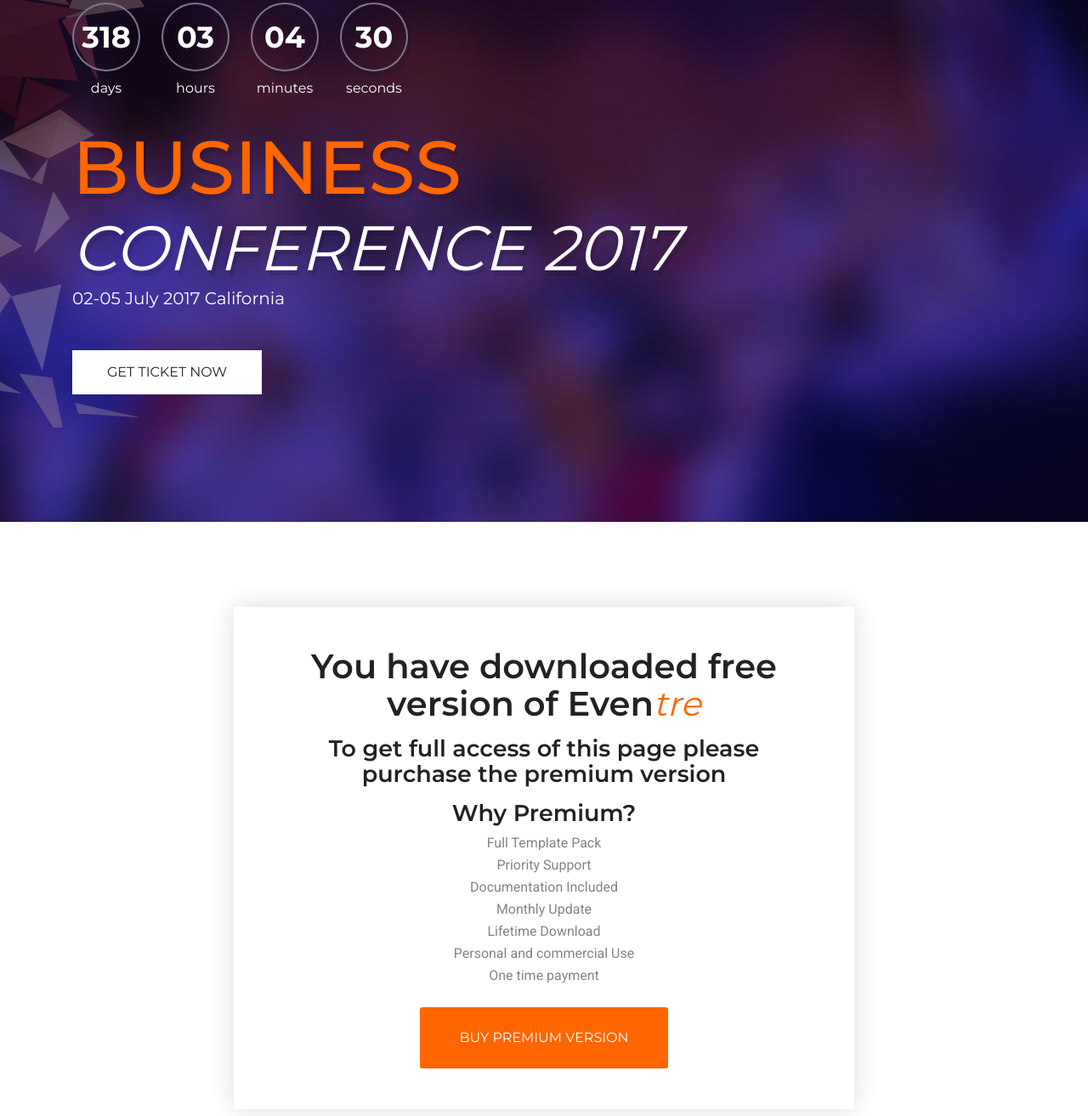
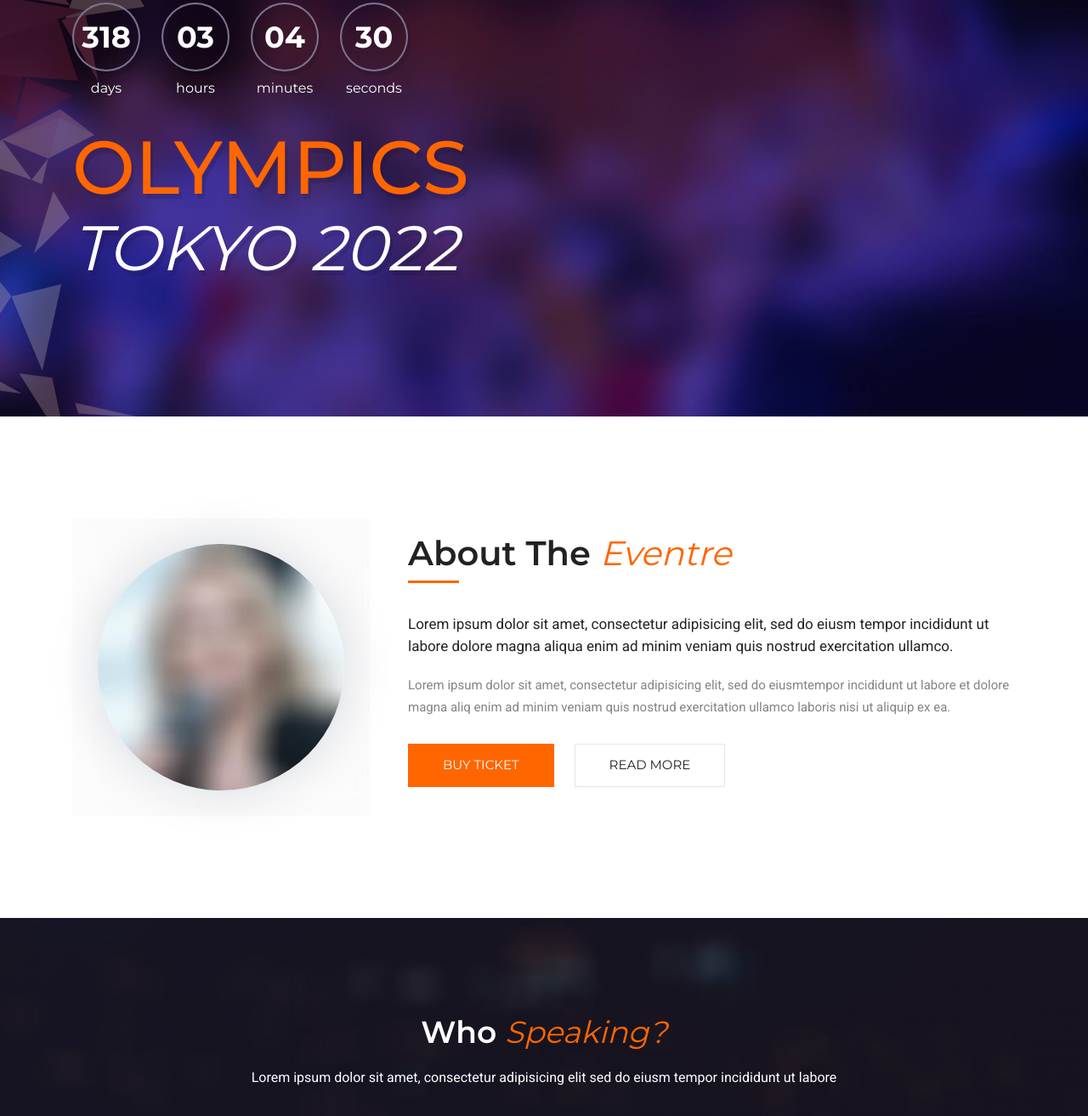
Before and after one commit to AlvaroZ-F/Olimpics-Alvaro-ZF, a plain HTML site: page index.html in a window 1280 px wide. Shown: the part 247-1560 px from the top of the page at 85% size. Drawn offline with Linux system fonts and the light colour scheme; some packages are replaced by stand-ins of ours.

Commit message:
Update index.html

```diff
--- a/index.html
+++ b/index.html
@@ -6,7 +6,7 @@
   <meta charset="utf-8">
   <meta http-equiv="X-UA-Compatible" content="IE=edge">
   <meta name="viewport" content="width=device-width, initial-scale=1">
-  <title>Eventre</title>
+  <title>Project Vue.js Alvaro Zambrana Fernandez</title>
 
   <!-- PLUGINS CSS STYLE -->
   <!-- Bootstrap -->
@@ -20,9 +20,6 @@
   <link href="plugins/slick/slick-theme.css" rel="stylesheet">
   <!-- CUSTOM CSS -->
   <link href="css/style.css" rel="stylesheet">
-
-  <!-- FAVICON -->
-  <link href="images/favicon.png" rel="shortcut icon">
 
 </head>
 
@@ -119,11 +116,8 @@
 				<div class="block">
 					<!-- Coundown Timer -->
 					<div class="timer"></div>
-					<h1>Business</h1>
-					<h2>Conference 2017</h2>
-					<h6>02-05 July 2017 California</h6>
-					<!-- Action Button -->
-					<a href="#" class="btn btn-white-md">get ticket now</a>
+					<h1>Olympics</h1>
+					<h2>Tokyo 2022</h2>
 				</div>
 			</div>
 		</div>
@@ -131,31 +125,6 @@
 </section>
 
 <!--====  End of Banner  ====-->
-
-<section style="padding: 100px 0;">
-	<div class="container">
-		<div class="row">
-			<div class="col-md-8 mx-auto">
-				<div class="text-center p-5 shadow rounded">
-					<h2 class="mb-3">You have downloaded free version of Even<span class="alternate">tre</span></h2>
-					<h4 class="mb-3">To get full access of this page please purchase the premium version</h4>
-					<h4>Why Premium?</h4>
-					<ul class="list-unstyled mb-4">
-						<li>Full Template Pack</li>
-						<li>Priority Support</li>
-						<li>Documentation Included</li>
-						<li>Monthly Update</li>
-						<li>Lifetime Download</li>
-						<li>Personal and commercial Use</li>
-						<li>One time payment</li>
-					</ul>
-					<a href="https://themefisher.com/products/eventre-event-conference-website-template/" target="_blank" class="btn btn-main">Buy Premium Version</a>
-				</div>
-			</div>
-		</div>
-	</div>
-</section>
-
 <!--===========================
 =            About            =
 ============================-->
@@ -1294,25 +1263,6 @@
 
 <!--====  End of Call to Action Subscribe  ====-->
 
-<!--================================
-=            Google Map            =
-=================================-->
-
-<section class="map">
-	<!-- Google Map -->
-	<div id="map"></div>
-	<div class="address-block">
-		<h4>Docklands Convention</h4>
-		<ul class="address-list p-0 m-0">
-			<li><i class="fa fa-home"></i><span>Street Address, Location, <br>City, Country.</span></li>
-			<li><i class="fa fa-phone"></i><span>[00] 000 000 000</span></li>
-		</ul>
-		<a href="#" class="btn btn-white-md">Get Direction</a>
-	</div>
-</section>
-
-<!--====  End of Google Map  ====-->
-
 <!--============================
 =            Footer            =
 =============================-->
```
